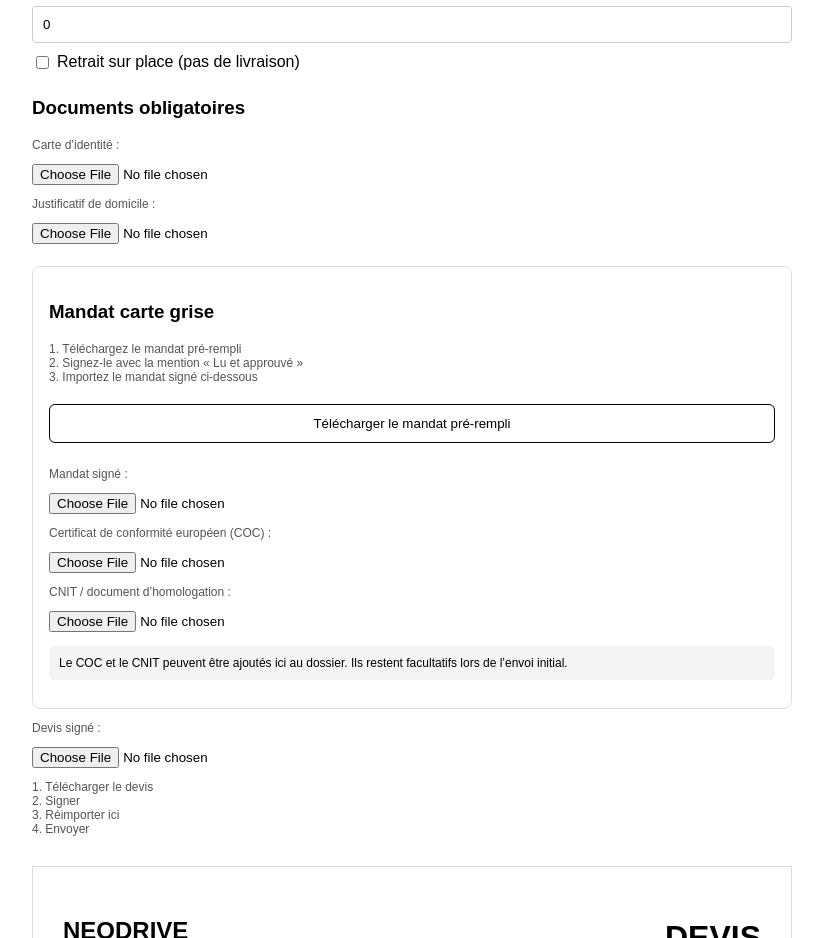
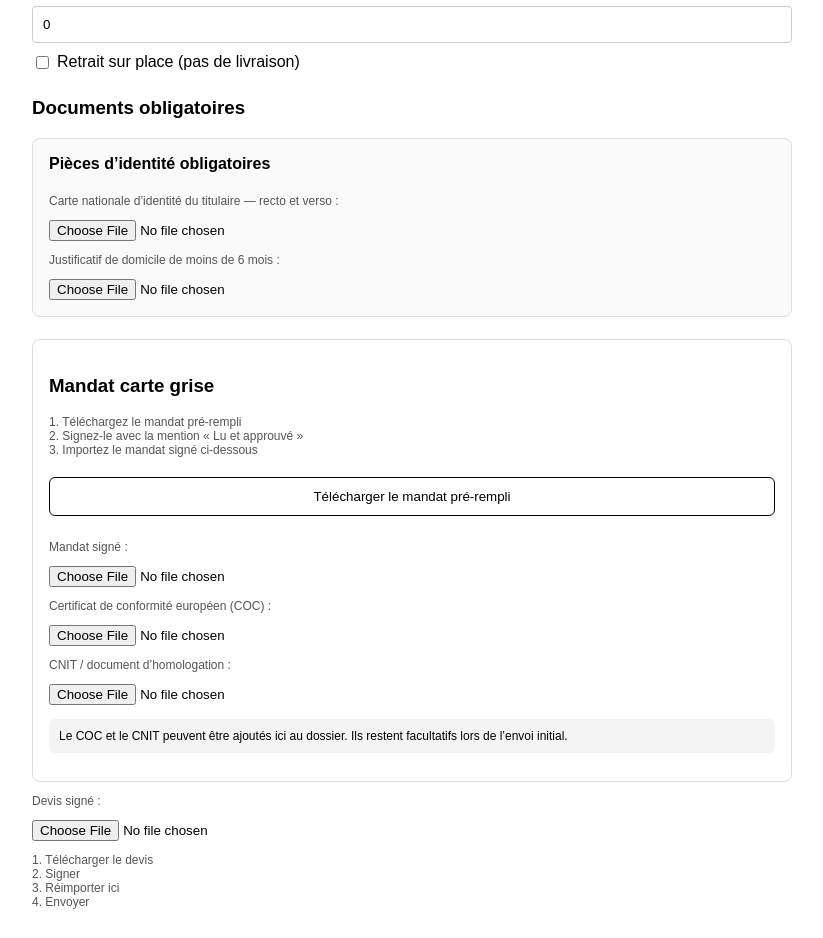
Before and after one commit to khelifamansour/neodrive-site, a Next.js app: page /reservation-carte-grise in a window 1280 px wide. Shown: the part 1440-2378 px from the top of the page, without its empty margins (228-1051 px from the left). Built offline with nearby package versions, Linux system fonts and the light colour scheme.

Commit message:
Update page.tsx

```diff
--- a/app/reservation-carte-grise/page.tsx
+++ b/app/reservation-carte-grise/page.tsx
@@ -417,11 +417,29 @@ const totalTTC =
         <div style={section}>
           <h3>Documents obligatoires</h3>
 
-          <p style={small}>Carte d’identité :</p>
-          <input type="file" name="cni" accept=".pdf,image/*" required />
+          <div style={documentBox}>
+            <h4 style={{ marginTop: 0 }}>Pièces d’identité obligatoires</h4>
 
-          <p style={small}>Justificatif de domicile :</p>
-          <input type="file" name="justificatif" accept=".pdf,image/*" required />
+            <p style={small}>
+              Carte nationale d’identité du titulaire — recto et verso :
+            </p>
+            <input
+              type="file"
+              name="cni"
+              accept=".pdf,image/*"
+              required
+            />
+
+            <p style={small}>
+              Justificatif de domicile de moins de 6 mois :
+            </p>
+            <input
+              type="file"
+              name="justificatif_domicile"
+              accept=".pdf,image/*"
+              required
+            />
+          </div>
 
           {wantsCarteGrise && (
             <div style={carteGriseBox}>
@@ -1316,6 +1334,15 @@ const notice: React.CSSProperties = {
   fontSize: 12
 };
 
+const documentBox: React.CSSProperties = {
+  marginTop: 16,
+  marginBottom: 20,
+  padding: 16,
+  border: "1px solid #ddd",
+  borderRadius: 8,
+  background: "#fafafa"
+};
+
 const cgvStyle: React.CSSProperties = {
   fontSize: 10,
   lineHeight: "1.6",
```
